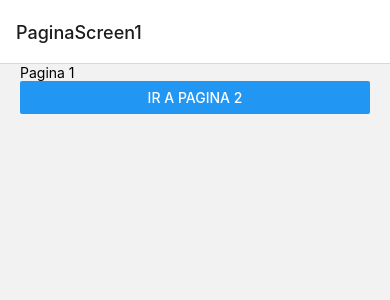
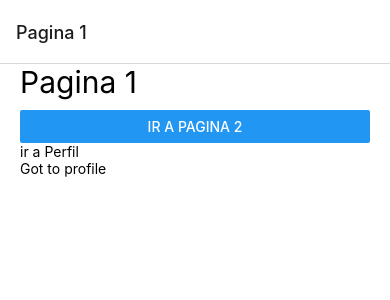
Before and after one commit to josebrusa/courseReactNative-Navegation, a React Native app: screen /PaginaScreen1 in a window 390 px wide. Shown: the top 300 px of the page. Built offline with nearby package versions, Linux system fonts and the light colour scheme.

Commit message:
navigation screens

```diff
--- a/package.json
+++ b/package.json
@@ -11,6 +11,7 @@
   },
   "dependencies": {
     "@react-native-masked-view/masked-view": "^0.2.9",
+    "@react-navigation/core": "^6.4.8",
     "@react-navigation/native": "^6.1.6",
     "@react-navigation/stack": "^6.3.16",
     "react": "18.2.0",
--- a/src/navigatior/StackNavigator.tsx
+++ b/src/navigatior/StackNavigator.tsx
@@ -3,16 +3,28 @@ import { createStackNavigator } from '@react-navigation/stack';
 import { PaginaScreen1 } from '../screens/PaginaScreen1';
 import { PaginaScreen2 } from '../screens/PaginaScreen2';
 import { PaginaScreen3 } from '../screens/PaginaScreen3';
+import { PersonaScreen } from '../screens/PersonaScreen';
 
 const Stack = createStackNavigator();
 
 
 export const StackNavigator = () => {
     return (
-        <Stack.Navigator>
-            <Stack.Screen name='PaginaScreen1' component={ PaginaScreen1 } />
-            <Stack.Screen name='PaginaScreen2' component={ PaginaScreen2 } />
-            <Stack.Screen name='PaginaScreen3' component={ PaginaScreen3 } />
+        <Stack.Navigator
+            screenOptions={{
+                headerStyle: {
+                    elevation: 0,
+                    shadowColor: 'trnasparent'
+                },
+                cardStyle: {
+                    backgroundColor: 'white'
+                }
+            }}
+        >
+            <Stack.Screen name='PaginaScreen1' options={{ title: "Pagina 1"}} component={ PaginaScreen1 } />
+            <Stack.Screen name='PersonaScreen' component={ PersonaScreen } />
+            <Stack.Screen name='PaginaScreen2' options={{ title: "Pagina 2"}} component={ PaginaScreen2 } />
+            <Stack.Screen name='PaginaScreen3' options={{ title: "Pagina 3"}} component={ PaginaScreen3 } />
         </Stack.Navigator>
     )
 }
--- a/src/screens/PaginaScreen1.tsx
+++ b/src/screens/PaginaScreen1.tsx
@@ -1,7 +1,8 @@
-import React from 'react'
+import React, { useEffect } from 'react'
 import { View, Text, Button } from 'react-native'
+import { styles } from '../theme/AppTheme';
 import { StackScreenProps } from '@react-navigation/stack';
-import { styles } from '../theme/AppTheme';
+import { TouchableOpacity } from 'react-native-gesture-handler';
 
 interface Props extends StackScreenProps<any, any>{};
 
@@ -10,11 +11,21 @@ export const PaginaScreen1 = ({ navigation }: Props) => {
 
     return (
         <View style={styles.globalMargin}>
-            <Text>Pagina 1</Text>
+            <Text style={ styles.title } >Pagina 1</Text>
             <Button
                 title='Ir a Pagina 2'
                 onPress={() => navigation.navigate('PaginaScreen2')}
             />
+<Text>ir a Perfil</Text>
+
+            <TouchableOpacity
+                onPress={() => navigation.navigate('PersonaScreen', {
+                    id:1,
+                    name: 'jose'
+                })}
+            >
+                <Text>Got to profile</Text>
+            </TouchableOpacity>
         </View>
     )
 }
--- a/src/screens/PaginaScreen2.tsx
+++ b/src/screens/PaginaScreen2.tsx
@@ -1,17 +1,30 @@
-import React from 'react'
+import React, { useEffect } from 'react'
 import { View, Text, Button } from 'react-native'
+import { useNavigation } from '@react-navigation/native'
 import { styles } from '../theme/AppTheme'
-import { useNavigation } from '@react-navigation/core'
+
+
 
 export const PaginaScreen2 = () => {
-    const navigator = useNavigation();
+
+    const navigation = useNavigation();
+
+    useEffect(() => {
+        navigation.setOptions({
+            title: 'Hola Mundo',
+            headerBackTitle: 'Atras',
+        })
+    }, [])
+
     return (
-        <View style={styles.globalMargin}>
-            <Text>Pagin 2</Text>
+        <View style={ styles.globalMargin }>
+            <Text style={ styles.title } >Pagina 2</Text>
+
             <Button
                 title='Ir a Pagina 3'
-                onPress={() => navigator.navigate('PaginaScreen3')}
-            />
+                onPress={ () => navigation.navigate('PaginaScreen3') }
+
+                />
         </View>
     )
 }
--- a/src/screens/PaginaScreen3.tsx
+++ b/src/screens/PaginaScreen3.tsx
@@ -8,7 +8,7 @@ interface Props extends StackScreenProps<any, any>{}
 export const PaginaScreen3 = ({ navigation }: Props ) => {
     return (
         <View style={styles.globalMargin}>
-            <Text>Pagina 3</Text>
+            <Text style={ styles.title } >Pagina 3</Text>
             <Button
                 title='Regresar'
                 onPress={() => navigation.goBack()}
--- /dev/null
+++ b/src/screens/PersonaScreen.tsx
@@ -0,0 +1,23 @@
+import React, { useEffect } from 'react'
+import { Text, View } from 'react-native'
+import { styles } from '../theme/AppTheme'
+import { StackScreenProps } from '@react-navigation/stack';
+
+interface Props extends StackScreenProps<any, any>{};
+
+export const PersonaScreen = ({ route, navigation }: Props) => {
+
+
+    const params = route.params;
+
+    useEffect(() => {
+        navigation.setOptions({
+            title: params!.name,
+        })
+    })
+        return (
+            <View style={ styles.globalMargin }>
+                <Text style={ styles.title }> {JSON.stringify(params, null, 3)}</Text>
+            </View>
+        )
+}
--- a/src/theme/AppTheme.tsx
+++ b/src/theme/AppTheme.tsx
@@ -4,5 +4,9 @@ import { StyleSheet } from "react-native";
 export const styles = StyleSheet.create({
     globalMargin: {
         marginHorizontal: 20
+    },
+    title: {
+        fontSize: 30,
+        marginBottom: 10
     }
 })
```
Also changed, not shown: 1 other file (tests, documents, lock files or other folders).
